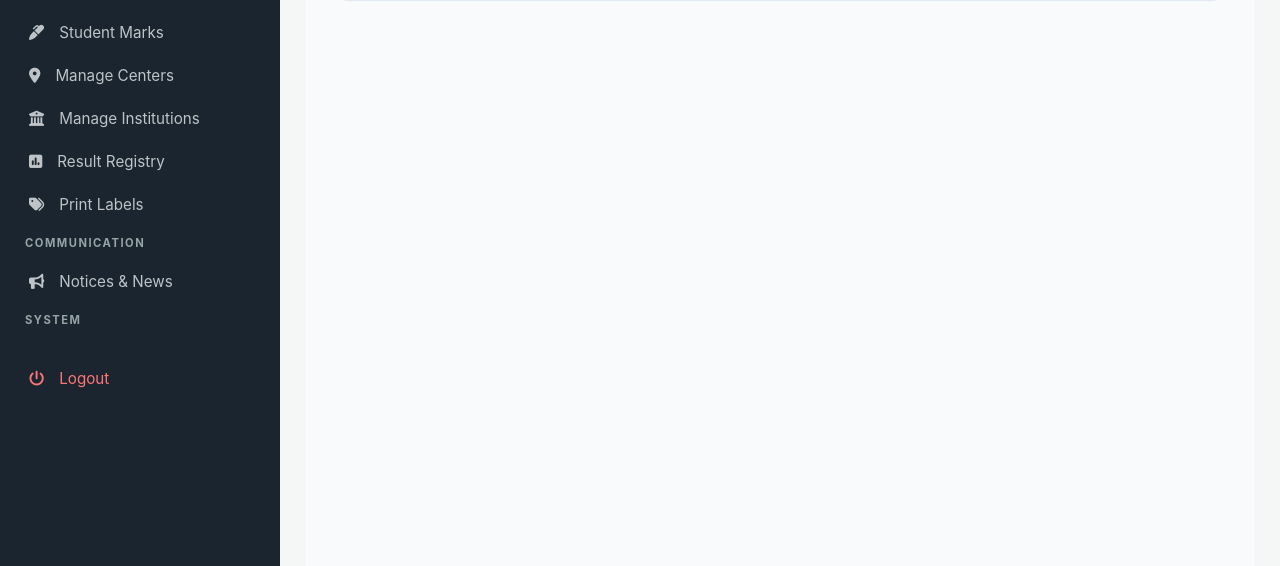
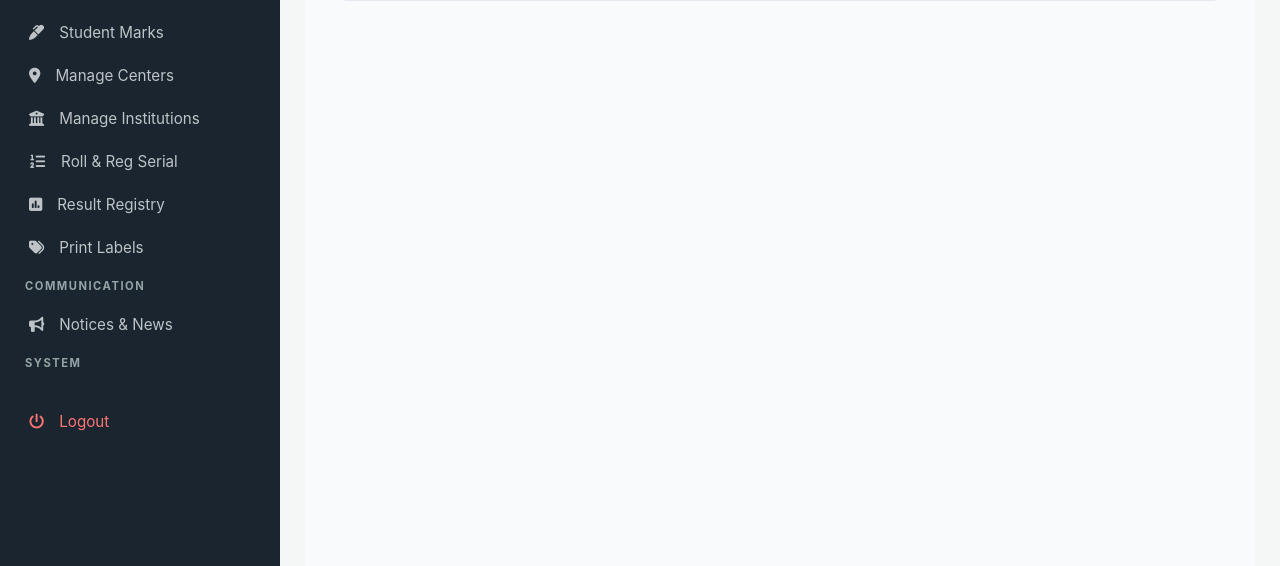
Before and after one commit to teshahriar/tbftest, a Flask app: page /admin/approve-admits in a window 1280 px wide. Shown: the part 349-915 px from the top of the page. Run offline with Flask 3, Linux system fonts and the light colour scheme; the visitor is signed in with stand-in values (Sample User, id 1); data that the repository does not hold is empty; some libraries are stand-ins or nearby versions.

Commit message:
Update admin_base.html

```diff
--- a/templates/admin_base.html
+++ b/templates/admin_base.html
@@ -177,6 +177,9 @@
             <a href="{{ url_for('manage_institutions') }}" class="{{ 'active' if request.endpoint == 'manage_institutions' }}">
                 <i class="fas fa-university"></i> Manage Institutions
             </a>
+            <a href="{{ url_for('serial_allocation') }}" class="{{ 'active' if request.endpoint == 'serial_allocation' }}">
+                <i class="fas fa-list-ol"></i> Roll & Reg Serial
+            </a>
             <a href="{{ url_for('manage_results') }}" class="{{ 'active' if request.endpoint == 'manage_results' }}">
                 <i class="fas fa-poll"></i> Result Registry
             </a>
@@ -220,4 +223,5 @@
         }
     </script>
 </body>
+
 </html>
```
